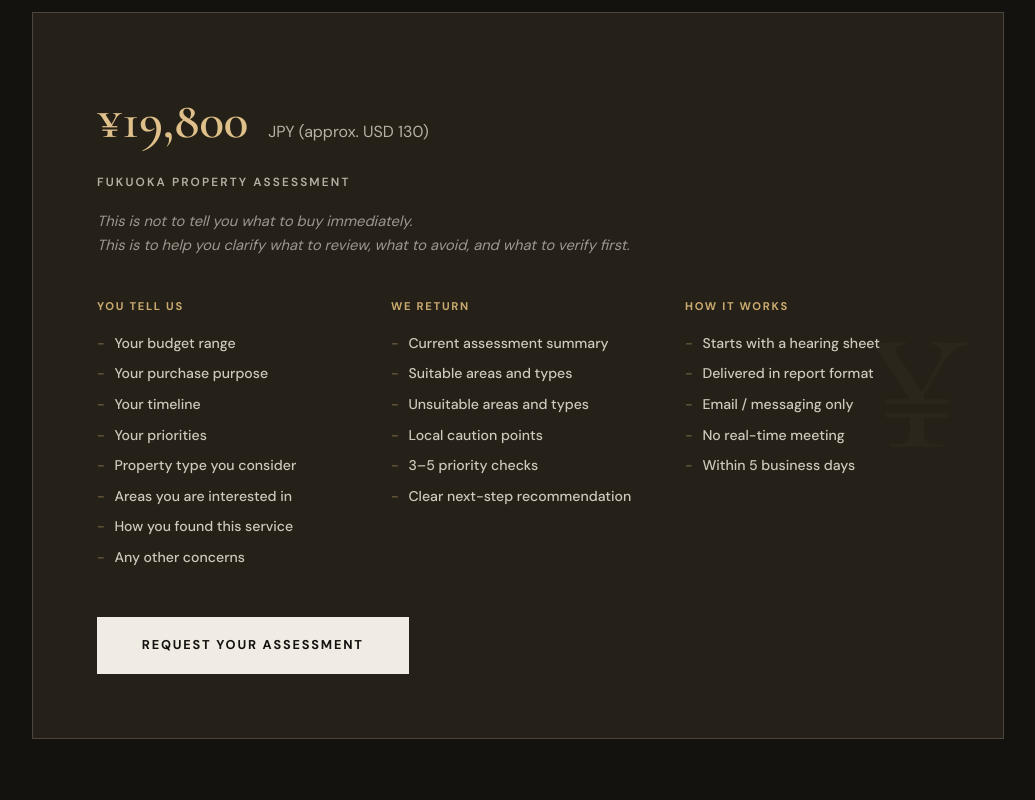
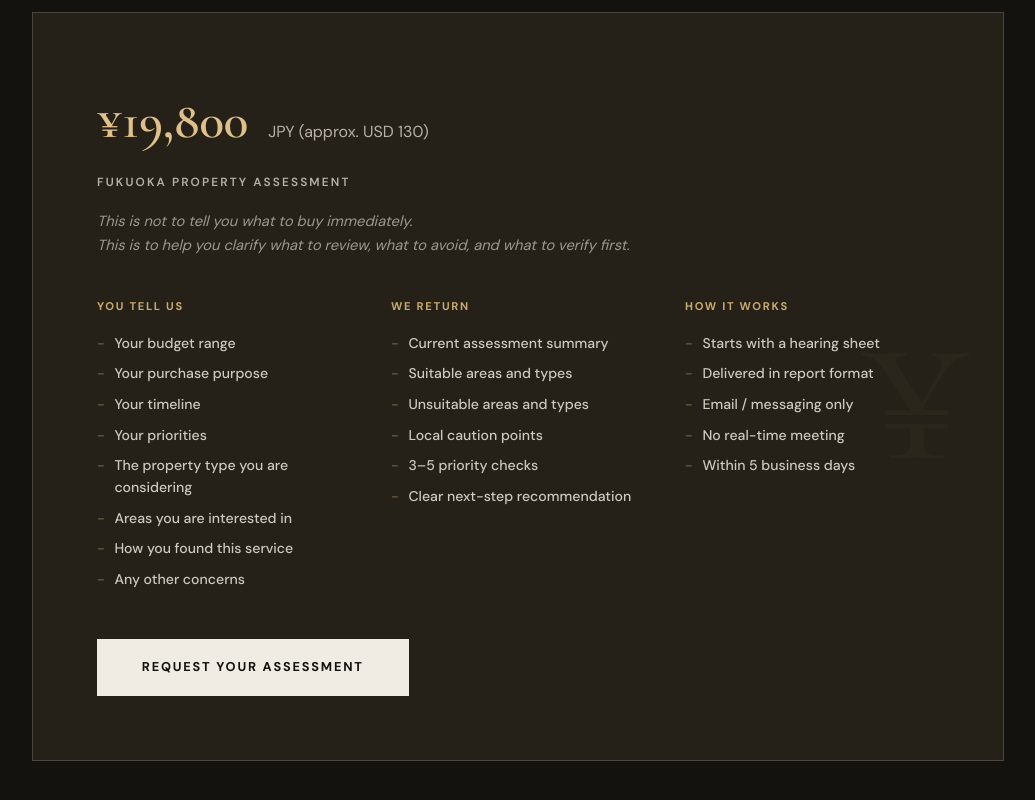
Before and after one commit to ebayjapankazu-cloud/ks-office, a plain HTML site: page index.html in a window 1280 px wide. Shown: the part 3474-4274 px from the top of the page, without its empty margins (122-1157 px from the left). Drawn offline with nearby package versions, Linux system fonts and the light colour scheme.

Commit message:
Update index.html

```diff
--- a/index.html
+++ b/index.html
@@ -736,7 +736,7 @@
           <li>Your purchase purpose</li>
           <li>Your timeline</li>
           <li>Your priorities</li>
-          <li>Property type you consider</li>
+          <li>The property type you are considering</li>
           <li>Areas you are interested in</li>
           <li>How you found this service</li>
           <li>Any other concerns</li>
```
